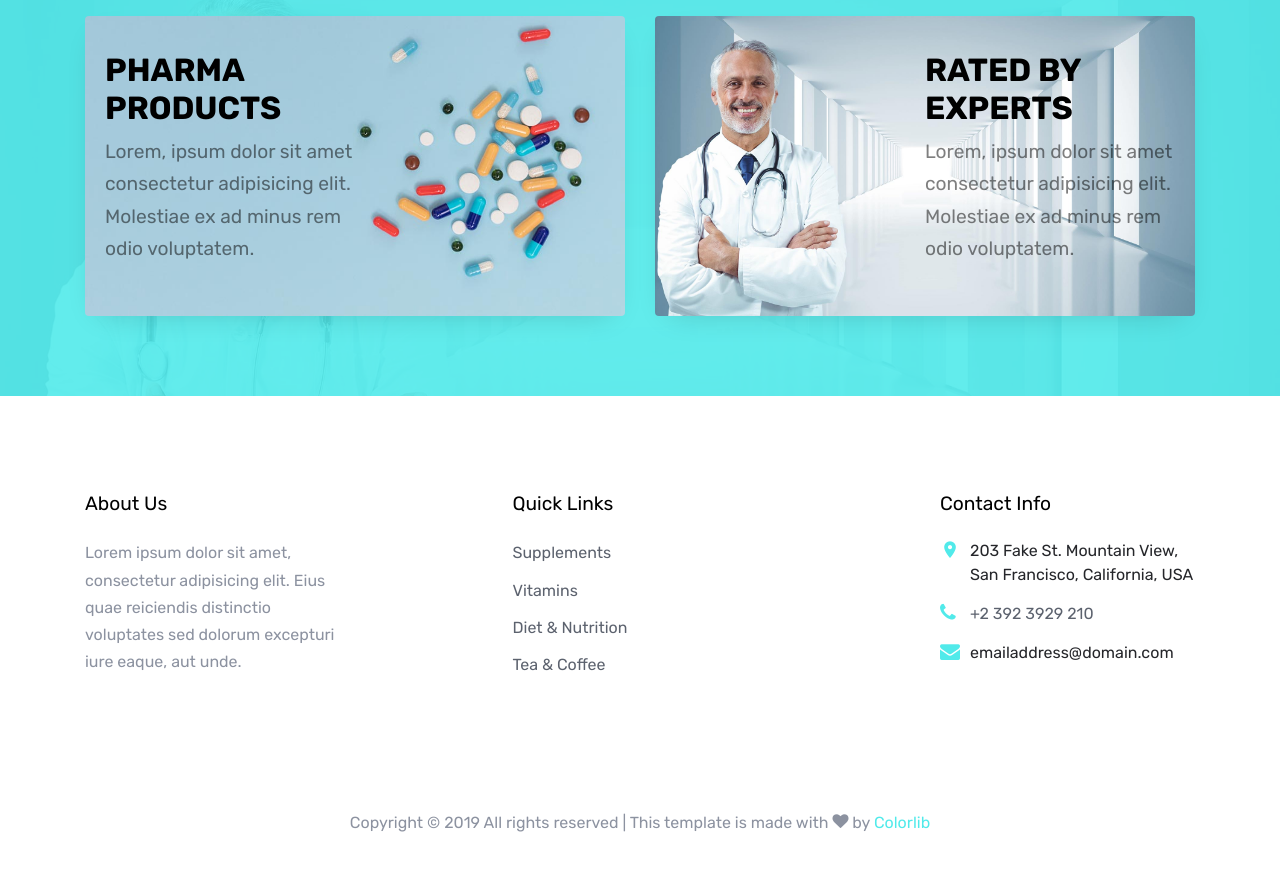
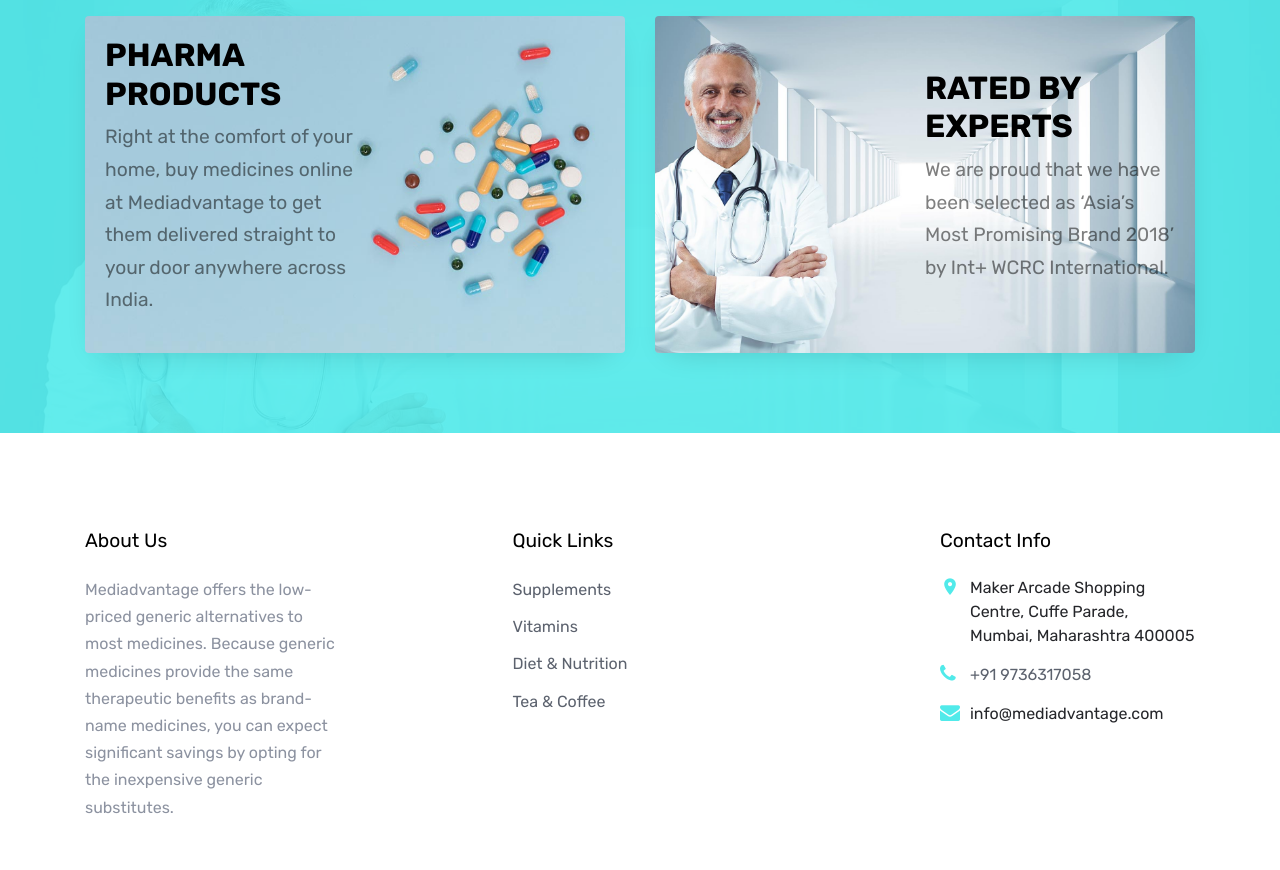
Before and after one commit to mediadvantage/mediadvantage.github.io, a plain HTML site: page shop.html in a window 1280 px wide. Shown: the part 1420-2290 px from the top of the page. Drawn offline with Linux system fonts and the light colour scheme; files whose address does not match are found by name.

Commit message:
Update shop.html

```diff
--- a/shop.html
+++ b/shop.html
@@ -215,7 +215,8 @@
             <a href="#" class="banner-1 h-100 d-flex" style="background-image: url('images/bg_1.jpg');">
               <div class="banner-1-inner align-self-center">
                 <h2>Pharma Products</h2>
-                <p>Lorem, ipsum dolor sit amet consectetur adipisicing elit. Molestiae ex ad minus rem odio voluptatem.
+                <p>Right at the comfort of your home, buy medicines online at Mediadvantage to get them
+				delivered straight to your door anywhere across India.
                 </p>
               </div>
             </a>
@@ -224,7 +225,7 @@
             <a href="#" class="banner-1 h-100 d-flex" style="background-image: url('images/bg_2.jpg');">
               <div class="banner-1-inner ml-auto  align-self-center">
                 <h2>Rated by Experts</h2>
-                <p>Lorem, ipsum dolor sit amet consectetur adipisicing elit. Molestiae ex ad minus rem odio voluptatem.
+                <p>We are proud that we have been selected as ‘Asia’s Most Promising Brand 2018’ by Int+ WCRC International.
                 </p>
               </div>
             </a>
@@ -241,8 +242,9 @@
 
             <div class="block-7">
               <h3 class="footer-heading mb-4">About Us</h3>
-              <p>Lorem ipsum dolor sit amet, consectetur adipisicing elit. Eius quae reiciendis distinctio voluptates
-                sed dolorum excepturi iure eaque, aut unde.</p>
+              <p>Mediadvantage offers the low-priced generic alternatives to most medicines. Because generic medicines provide the same
+			  therapeutic benefits as brand-name medicines, you can expect significant savings by opting for the inexpensive generic
+			  substitutes.</p>
             </div>
 
           </div>
@@ -260,26 +262,16 @@
             <div class="block-5 mb-5">
               <h3 class="footer-heading mb-4">Contact Info</h3>
               <ul class="list-unstyled">
-                <li class="address">203 Fake St. Mountain View, San Francisco, California, USA</li>
-                <li class="phone"><a href="tel://23923929210">+2 392 3929 210</a></li>
-                <li class="email">emailaddress@domain.com</li>
+               <li class="address">Maker Arcade Shopping Centre, Cuffe Parade, Mumbai, Maharashtra 400005</li>
+                <li class="phone"><a href="tel://23923929210">+91 9736317058</a></li>
+                <li class="email">info@mediadvantage.com</li>
               </ul>
             </div>
 
 
           </div>
         </div>
-        <div class="row pt-5 mt-5 text-center">
-          <div class="col-md-12">
-            <p>
-              <!-- Link back to Colorlib can't be removed. Template is licensed under CC BY 3.0. -->
-              Copyright &copy;
-              <script>document.write(new Date().getFullYear());</script> All rights reserved | This template is made
-              with <i class="icon-heart" aria-hidden="true"></i> by <a href="https://colorlib.com" target="_blank"
-                class="text-primary">Colorlib</a>
-              <!-- Link back to Colorlib can't be removed. Template is licensed under CC BY 3.0. -->
-            </p>
-          </div>
+
 
         </div>
       </div>
```
